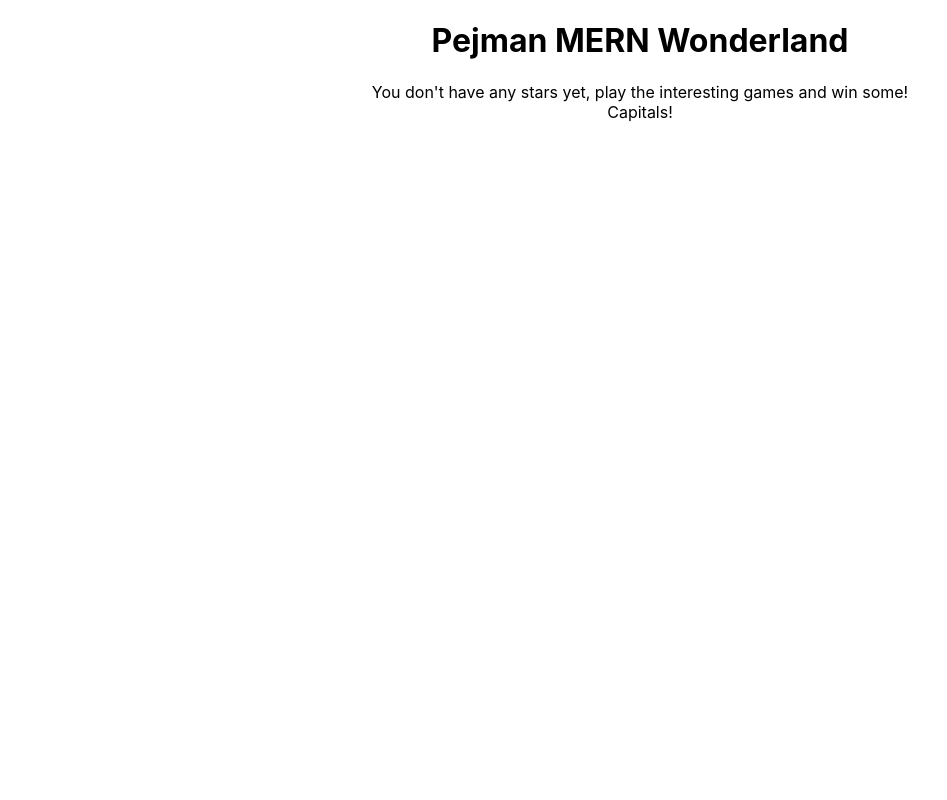
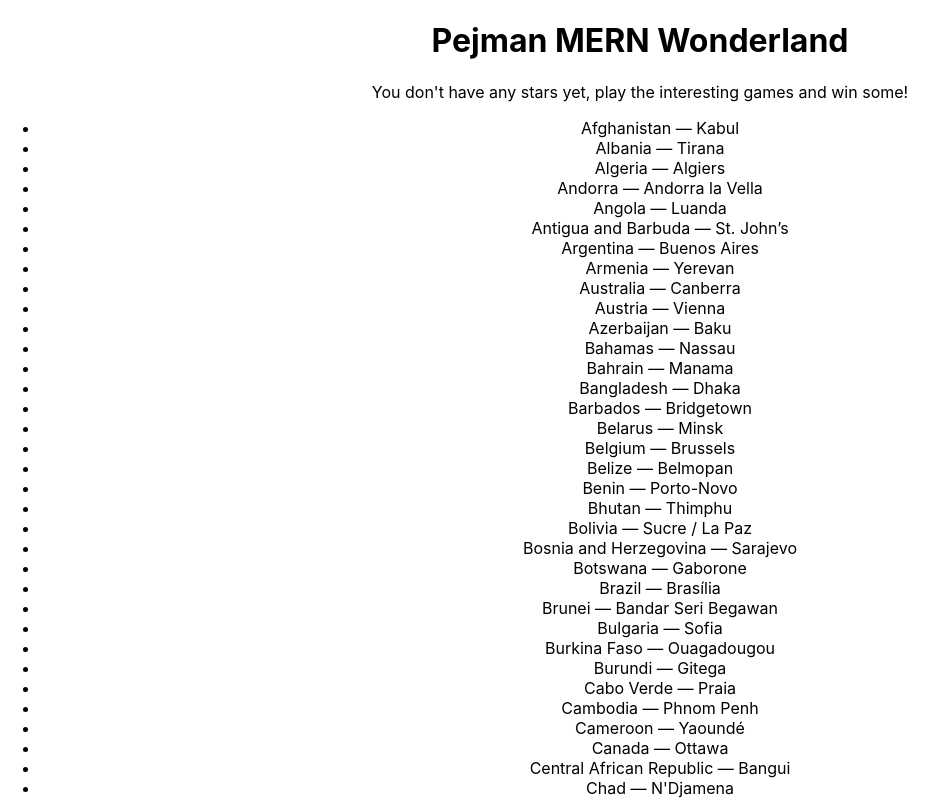
Before and after one commit to PejmanFSD/Pejman-MERN-Wonderland, a React (Create React App) app: page / in a window 1280 px wide. Both pictures are taken after a click on the button "Capitals". Shown: the top 800 px of the page, without its empty margins (0-947 px from the left). Built offline with nearby package versions, Linux system fonts and the light colour scheme.

Commit message:
Creating the list of all the countries and rendering them
A list of all the countries with their capitals are created in a separate ".js" file and imported to the main ".jsx" file.

```diff
--- a/src/Capitals/Capitals.jsx
+++ b/src/Capitals/Capitals.jsx
@@ -1,5 +1,13 @@
+import countries from "./countries";
+
 export default function Capitals() {
-    return (
-        <div>Capitals!</div>
-    )
+  return (
+    <ul>
+      {countries.map((c, index) => (
+        <li key={index}>
+          {c.country} — {c.capital}
+        </li>
+      ))}
+    </ul>
+  );
 }
--- /dev/null
+++ b/src/Capitals/countries.js
@@ -0,0 +1,199 @@
+const countries = [
+  { country: "Afghanistan", capital: "Kabul" },
+  { country: "Albania", capital: "Tirana" },
+  { country: "Algeria", capital: "Algiers" },
+  { country: "Andorra", capital: "Andorra la Vella" },
+  { country: "Angola", capital: "Luanda" },
+  { country: "Antigua and Barbuda", capital: "St. John’s" },
+  { country: "Argentina", capital: "Buenos Aires" },
+  { country: "Armenia", capital: "Yerevan" },
+  { country: "Australia", capital: "Canberra" },
+  { country: "Austria", capital: "Vienna" },
+  { country: "Azerbaijan", capital: "Baku" },
+  { country: "Bahamas", capital: "Nassau" },
+  { country: "Bahrain", capital: "Manama" },
+  { country: "Bangladesh", capital: "Dhaka" },
+  { country: "Barbados", capital: "Bridgetown" },
+  { country: "Belarus", capital: "Minsk" },
+  { country: "Belgium", capital: "Brussels" },
+  { country: "Belize", capital: "Belmopan" },
+  { country: "Benin", capital: "Porto-Novo" },
+  { country: "Bhutan", capital: "Thimphu" },
+  { country: "Bolivia", capital: "Sucre / La Paz" },
+  { country: "Bosnia and Herzegovina", capital: "Sarajevo" },
+  { country: "Botswana", capital: "Gaborone" },
+  { country: "Brazil", capital: "Brasília" },
+  { country: "Brunei", capital: "Bandar Seri Begawan" },
+  { country: "Bulgaria", capital: "Sofia" },
+  { country: "Burkina Faso", capital: "Ouagadougou" },
+  { country: "Burundi", capital: "Gitega" },
+  { country: "Cabo Verde", capital: "Praia" },
+  { country: "Cambodia", capital: "Phnom Penh" },
+  { country: "Cameroon", capital: "Yaoundé" },
+  { country: "Canada", capital: "Ottawa" },
+  { country: "Central African Republic", capital: "Bangui" },
+  { country: "Chad", capital: "N'Djamena" },
+  { country: "Chile", capital: "Santiago" },
+  { country: "China", capital: "Beijing" },
+  { country: "Colombia", capital: "Bogotá" },
+  { country: "Comoros", capital: "Moroni" },
+  { country: "Congo, Republic of the", capital: "Brazzaville" },
+  { country: "Congo, Democratic Republic of the", capital: "Kinshasa" },
+  { country: "Costa Rica", capital: "San José" },
+  { country: "Croatia", capital: "Zagreb" },
+  { country: "Cuba", capital: "Havana" },
+  { country: "Cyprus", capital: "Nicosia" },
+  { country: "Czechia", capital: "Prague" },
+  { country: "Denmark", capital: "Copenhagen" },
+  { country: "Djibouti", capital: "Djibouti" },
+  { country: "Dominica", capital: "Roseau" },
+  { country: "Dominican Republic", capital: "Santo Domingo" },
+  { country: "East Timor (Timor-Leste)", capital: "Dili" },
+  { country: "Ecuador", capital: "Quito" },
+  { country: "Egypt", capital: "Cairo" },
+  { country: "El Salvador", capital: "San Salvador" },
+  { country: "Equatorial Guinea", capital: "Malabo" },
+  { country: "Eritrea", capital: "Asmara" },
+  { country: "Estonia", capital: "Tallinn" },
+  { country: "Eswatini", capital: "Mbabane / Lobamba" },
+  { country: "Ethiopia", capital: "Addis Ababa" },
+  { country: "Fiji", capital: "Suva" },
+  { country: "Finland", capital: "Helsinki" },
+  { country: "France", capital: "Paris" },
+  { country: "Gabon", capital: "Libreville" },
+  { country: "Gambia", capital: "Banjul" },
+  { country: "Georgia", capital: "Tbilisi" },
+  { country: "Germany", capital: "Berlin" },
+  { country: "Ghana", capital: "Accra" },
+  { country: "Greece", capital: "Athens" },
+  { country: "Grenada", capital: "St. George’s" },
+  { country: "Guatemala", capital: "Guatemala City" },
+  { country: "Guinea", capital: "Conakry" },
+  { country: "Guinea-Bissau", capital: "Bissau" },
+  { country: "Guyana", capital: "Georgetown" },
+  { country: "Haiti", capital: "Port-au-Prince" },
+  { country: "Honduras", capital: "Tegucigalpa" },
+  { country: "Hungary", capital: "Budapest" },
+  { country: "Iceland", capital: "Reykjavík" },
+  { country: "India", capital: "New Delhi" },
+  { country: "Indonesia", capital: "Jakarta" },
+  { country: "Iran", capital: "Tehran" },
+  { country: "Iraq", capital: "Baghdad" },
+  { country: "Ireland", capital: "Dublin" },
+  { country: "Israel", capital: "Jerusalem" },
+  { country: "Italy", capital: "Rome" },
+  { country: "Jamaica", capital: "Kingston" },
+  { country: "Japan", capital: "Tokyo" },
+  { country: "Jordan", capital: "Amman" },
+  { country: "Kazakhstan", capital: "Astana" },
+  { country: "Kenya", capital: "Nairobi" },
+  { country: "Kiribati", capital: "Tarawa" },
+  { country: "North Korea", capital: "Pyongyang" },
+  { country: "South Korea", capital: "Seoul" },
+  { country: "Kuwait", capital: "Kuwait City" },
+  { country: "Kyrgyzstan", capital: "Bishkek" },
+  { country: "Laos", capital: "Vientiane" },
+  { country: "Latvia", capital: "Riga" },
+  { country: "Lebanon", capital: "Beirut" },
+  { country: "Lesotho", capital: "Maseru" },
+  { country: "Liberia", capital: "Monrovia" },
+  { country: "Libya", capital: "Tripoli" },
+  { country: "Liechtenstein", capital: "Vaduz" },
+  { country: "Lithuania", capital: "Vilnius" },
+  { country: "Luxembourg", capital: "Luxembourg City" },
+  { country: "Madagascar", capital: "Antananarivo" },
+  { country: "Malawi", capital: "Lilongwe" },
+  { country: "Malaysia", capital: "Kuala Lumpur" },
+  { country: "Maldives", capital: "Malé" },
+  { country: "Mali", capital: "Bamako" },
+  { country: "Malta", capital: "Valletta" },
+  { country: "Marshall Islands", capital: "Majuro" },
+  { country: "Mauritania", capital: "Nouakchott" },
+  { country: "Mauritius", capital: "Port Louis" },
+  { country: "Mexico", capital: "Mexico City" },
+  { country: "Micronesia", capital: "Palikir" },
+  { country: "Moldova", capital: "Chișinău" },
+  { country: "Monaco", capital: "Monaco" },
+  { country: "Mongolia", capital: "Ulaanbaatar" },
+  { country: "Montenegro", capital: "Podgorica" },
+  { country: "Morocco", capital: "Rabat" },
+  { country: "Mozambique", capital: "Maputo" },
+  { country: "Myanmar", capital: "Naypyidaw" },
+  { country: "Namibia", capital: "Windhoek" },
+  { country: "Nauru", capital: "Yaren District" },
+  { country: "Nepal", capital: "Kathmandu" },
+  { country: "Netherlands", capital: "Amsterdam / The Hague" },
+  { country: "New Zealand", capital: "Wellington" },
+  { country: "Nicaragua", capital: "Managua" },
+  { country: "Niger", capital: "Niamey" },
+  { country: "Nigeria", capital: "Abuja" },
+  { country: "North Macedonia", capital: "Skopje" },
+  { country: "Norway", capital: "Oslo" },
+  { country: "Oman", capital: "Muscat" },
+  { country: "Pakistan", capital: "Islamabad" },
+  { country: "Palau", capital: "Ngerulmud" },
+  { country: "Palestine", capital: "Ramallah / East Jerusalem" },
+  { country: "Panama", capital: "Panama City" },
+  { country: "Papua New Guinea", capital: "Port Moresby" },
+  { country: "Paraguay", capital: "Asunción" },
+  { country: "Peru", capital: "Lima" },
+  { country: "Philippines", capital: "Manila" },
+  { country: "Poland", capital: "Warsaw" },
+  { country: "Portugal", capital: "Lisbon" },
+  { country: "Qatar", capital: "Doha" },
+  { country: "Romania", capital: "Bucharest" },
+  { country: "Russia", capital: "Moscow" },
+  { country: "Rwanda", capital: "Kigali" },
+  { country: "Saint Kitts and Nevis", capital: "Basseterre" },
+  { country: "Saint Lucia", capital: "Castries" },
+  { country: "Saint Vincent and the Grenadines", capital: "Kingstown" },
+  { country: "Samoa", capital: "Apia" },
+  { country: "San Marino", capital: "San Marino" },
+  { country: "São Tomé and Príncipe", capital: "São Tomé" },
+  { country: "Saudi Arabia", capital: "Riyadh" },
+  { country: "Senegal", capital: "Dakar" },
+  { country: "Serbia", capital: "Belgrade" },
+  { country: "Seychelles", capital: "Victoria" },
+  { country: "Sierra Leone", capital: "Freetown" },
+  { country: "Singapore", capital: "Singapore" },
+  { country: "Slovakia", capital: "Bratislava" },
+  { country: "Slovenia", capital: "Ljubljana" },
+  { country: "Solomon Islands", capital: "Honiara" },
+  { country: "Somalia", capital: "Mogadishu" },
+  { country: "South Africa", capital: "Pretoria / Cape Town / Bloemfontein" },
+  { country: "South Sudan", capital: "Juba" },
+  { country: "Spain", capital: "Madrid" },
+  { country: "Sri Lanka", capital: "Sri Jayawardenepura Kotte / Colombo" },
+  { country: "Sudan", capital: "Khartoum" },
+  { country: "Suriname", capital: "Paramaribo" },
+  { country: "Sweden", capital: "Stockholm" },
+  { country: "Switzerland", capital: "Bern" },
+  { country: "Syria", capital: "Damascus" },
+  { country: "Taiwan", capital: "Taipei" },
+  { country: "Tajikistan", capital: "Dushanbe" },
+  { country: "Tanzania", capital: "Dodoma" },
+  { country: "Thailand", capital: "Bangkok" },
+  { country: "Togo", capital: "Lomé" },
+  { country: "Tonga", capital: "Nukuʻalofa" },
+  { country: "Trinidad and Tobago", capital: "Port of Spain" },
+  { country: "Tunisia", capital: "Tunis" },
+  { country: "Turkey", capital: "Ankara" },
+  { country: "Turkmenistan", capital: "Ashgabat" },
+  { country: "Tuvalu", capital: "Funafuti" },
+  { country: "Uganda", capital: "Kampala" },
+  { country: "Ukraine", capital: "Kyiv" },
+  { country: "United Arab Emirates", capital: "Abu Dhabi" },
+  { country: "United Kingdom", capital: "London" },
+  { country: "United States", capital: "Washington, D.C." },
+  { country: "Uruguay", capital: "Montevideo" },
+  { country: "Uzbekistan", capital: "Tashkent" },
+  { country: "Vanuatu", capital: "Port Vila" },
+  { country: "Vatican City", capital: "Vatican City" },
+  { country: "Venezuela", capital: "Caracas" },
+  { country: "Vietnam", capital: "Hanoi" },
+  { country: "Yemen", capital: "Sana’a" },
+  { country: "Zambia", capital: "Lusaka" },
+  { country: "Zimbabwe", capital: "Harare" }
+];
+
+export default countries;
```
